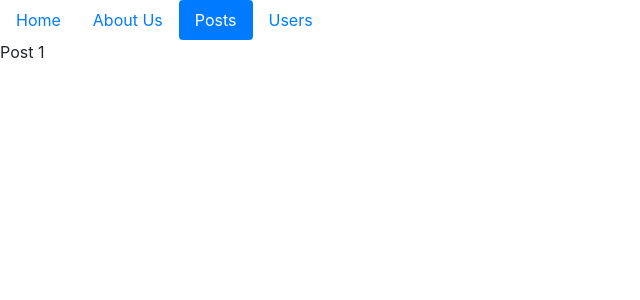
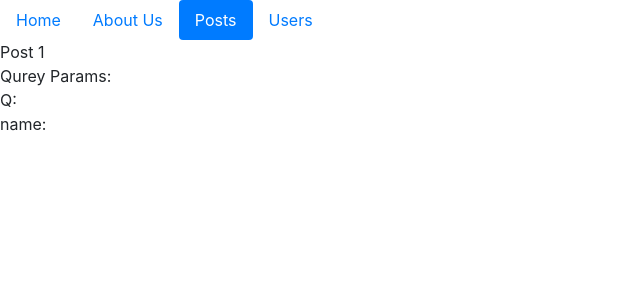
Before and after one commit to BashirShallah/VueJs-VueRouter-Course, a Vue app: page /posts/1 in a window 1280 px wide. Shown: the top 300 px of the page, without its empty margins (0-640 px from the left). Built offline with nearby package versions, Linux system fonts and the light colour scheme.

Commit message:
vue-router: query parameters.

```diff
--- a/src/components/PostPage.vue
+++ b/src/components/PostPage.vue
@@ -1,6 +1,11 @@
 <template>
     <div>
         Post {{id}}
+        <br>
+        Qurey Params:<br>
+        Q: {{$route.query.q}}<br>
+        name: {{$route.query.name}}
+
     </div>
 </template>
 
--- a/src/components/PostsPage.vue
+++ b/src/components/PostsPage.vue
@@ -2,9 +2,9 @@
     <div>
         <h1>Posts</h1>
         <ul>
-            <li><router-link to="/posts/1">Post 1</router-link></li>
+            <li><router-link to="/posts/1?q=1&name=test1">Post 1</router-link></li>
             <li>
-                <router-link :to="{name: 'single-post', params: {id:2} }" >
+                <router-link :to="{name: 'single-post', params: {id:2}, query: {q:2,name:'test2'} }" >
                     Post 2
                 </router-link>
             </li>
```
